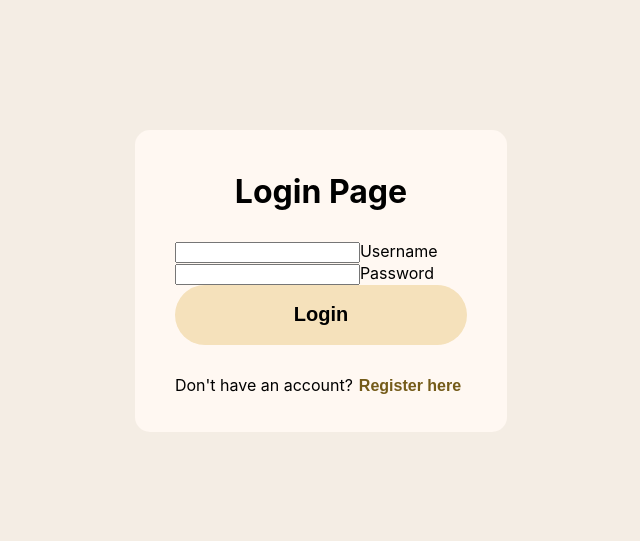
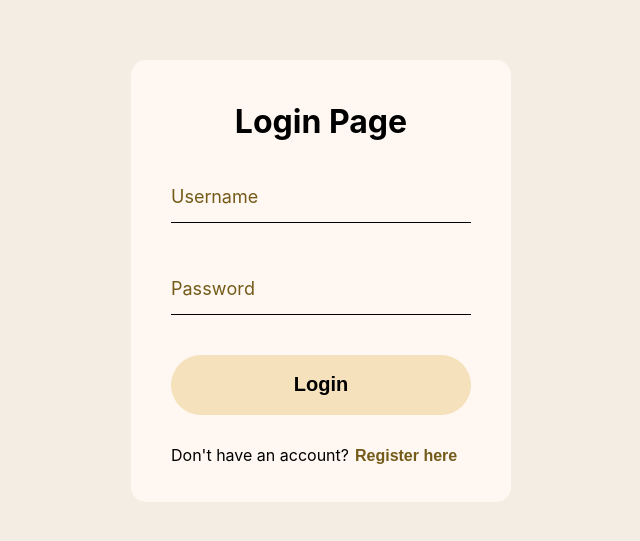
Before and after one commit to AshGreyG/Facesun-Frontend, a React (Create React App) app in the folder frontend/: page /login in a window 1280 px wide. Shown: the part 119-660 px from the top of the page, without its empty margins (319-959 px from the left). Built offline with nearby package versions, Linux system fonts and the light colour scheme; the HTML template or start-up script is replaced by a standard one.

Commit message:
feat : add AnimatedLabel.tsx

```diff
--- /dev/null
+++ b/frontend/src/components/AnimatedLabel.tsx
@@ -0,0 +1,25 @@
+import React from "react";
+
+interface Text {
+  content: string
+};
+
+function AnimatedLabel(text: Text) {
+  const characters: string[] = text.content.split("");
+
+  return (
+    <label>
+      {characters.map((letter, idx) => (
+        <span
+          key={idx}
+          className="animated-letter"
+          style={{ transitionDelay: `${idx * 50}ms` }}
+        >
+          {letter}
+        </span>
+      ))}
+    </label>
+  )
+}
+
+export default AnimatedLabel;
--- a/frontend/src/page/LoginPage.css
+++ b/frontend/src/page/LoginPage.css
@@ -61,3 +61,49 @@ body {
 .container .text {
   margin-top: 30px;
 }
+
+.form-control {
+  position: relative;
+  margin: 20px 0 40px;
+  width: 300px;
+}
+
+.form-control input {
+  background-color: transparent;
+  border: none;
+  border-bottom: 1.5px solid var(--font-color);
+  font-size: 18px;
+  display: block;
+  width: 100%;
+  padding: 15px 0;
+  position: relative;
+  z-index: 100;
+}
+
+.form-control input:focus,
+.form-control input:active {
+  outline: none;
+  border-bottom-color: var(--font-color);
+}
+
+.form-control label {
+  position: absolute;
+  left: 0;
+  top: 15px;
+  pointer-events: none;
+  font-size: 18px;
+  color: var(--link-color);
+}
+
+.form-control label span {
+  display: inline-block;
+  font-size: 18px;
+  min-width: 5px;
+  transition: 0.3s cubic-bezier(0.68, -0.55, 0.265, 1.55);
+}
+
+.form-control input:focus + label span,
+.form-control input:valid + label span {
+  color: var(--link-color);
+  transform: translateY(-30px);
+}
--- a/frontend/src/page/LoginPage.tsx
+++ b/frontend/src/page/LoginPage.tsx
@@ -3,6 +3,7 @@ import { useNavigate } from "react-router-dom";
 
 import "./LoginPage.css";
 import i18next from "../i18n/i18n.tsx";
+import AnimatedLabel from "../components/AnimatedLabel.tsx";
 
 function LoginPage() {
   const [username, setUsername] = useState("");
@@ -28,12 +29,12 @@ function LoginPage() {
       <form>
         <div className="form-control">
           <input type="text" required />
-          <label>{i18next.t("loginUsername")}</label>
+          <AnimatedLabel content={i18next.t("loginUsername")}></AnimatedLabel>
         </div>
 
         <div className="form-control">
           <input type="password" required />
-          <label>{i18next.t("loginPassword")}</label>
+          <AnimatedLabel content={i18next.t("loginPassword")}></AnimatedLabel>
         </div>
 
         <button id="login-btn">
```
